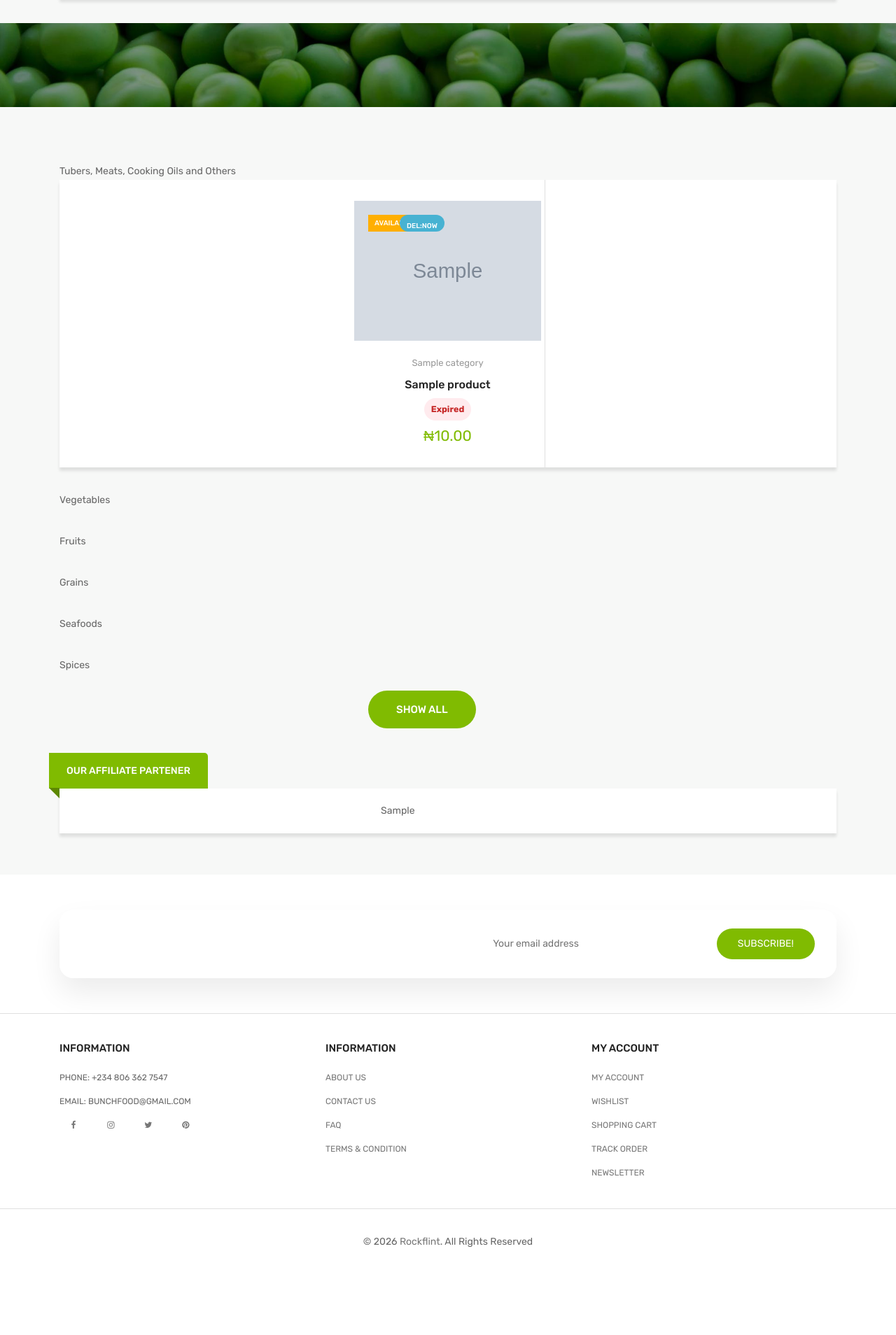
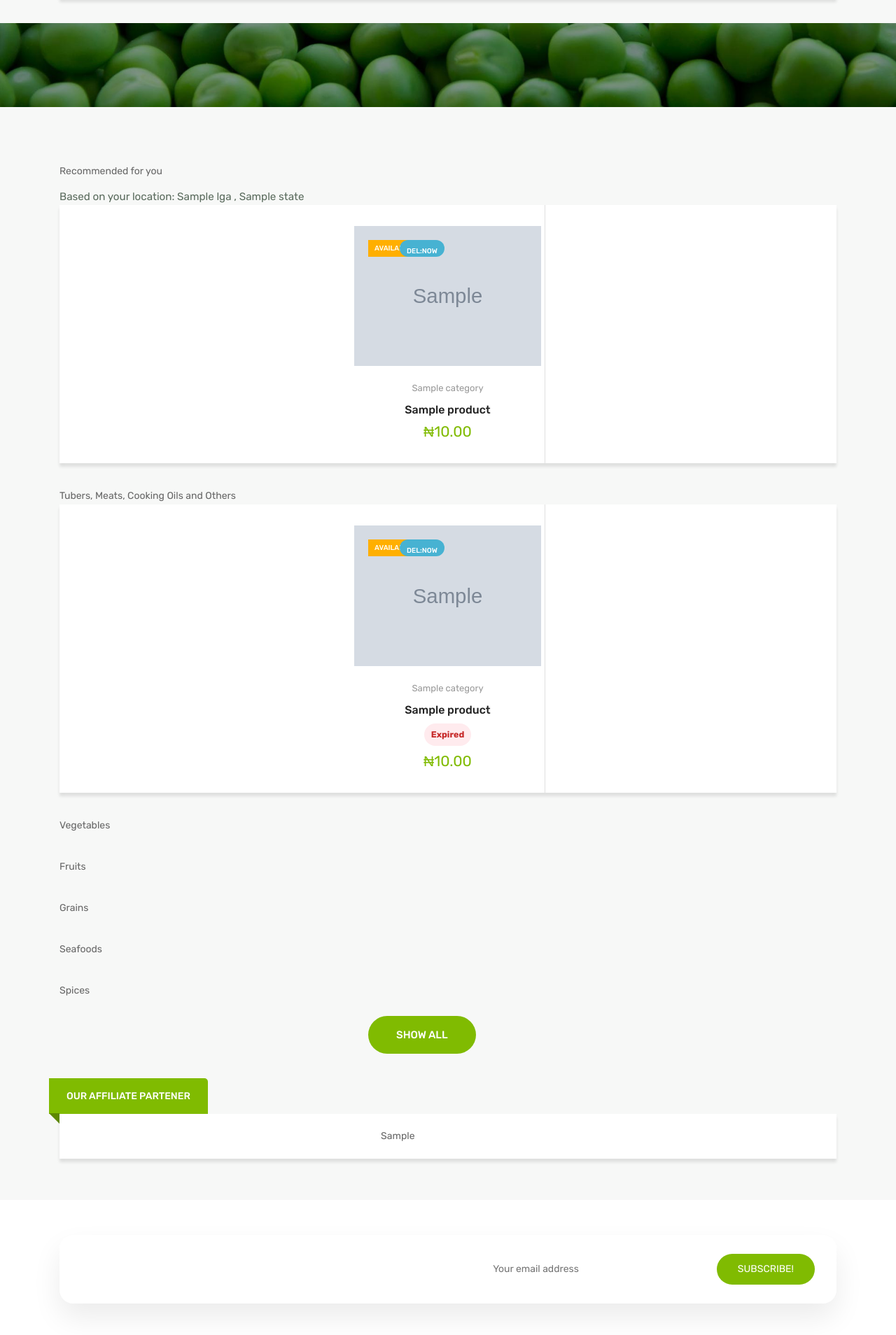
Before and after one commit to dera1992/seafood, a Django app: page / in a window 1280 px wide; the page is wider, and only the part inside the window is pictured. Shown: the part 1949-3857 px from the top of that part at 70% size. Before the commit the page ends 3731 px from the top of that part, so only its background shows below. Run offline with Django 3.2, Linux system fonts and the light colour scheme; a user stored in the database is signed in; tables that the repository leaves empty hold one stand-in row (values such as "Sample post"); grey boxes marked "Sample" are stand-in pictures; parts of the project's set-up code (start-up, migrations or seed data) failed here and were passed over; some libraries are stand-ins or nearby versions.

Commit message:
Add token similarity to recommendations

```diff
--- a/account/models.py
+++ b/account/models.py
@@ -1,11 +1,15 @@
+from django.conf import settings
 from django.db import models
-from django.contrib.gis.db import models as gis_models
-from django.contrib.gis.geos import Point
-from django.conf import settings
 from django.contrib.auth.models import AbstractUser
 from django.utils import timezone
 from geopy.geocoders import Nominatim
 from django.contrib.auth.models import AbstractBaseUser, BaseUserManager, PermissionsMixin
+
+if settings.GIS_ENABLED:
+    from django.contrib.gis.db import models as gis_models
+    from django.contrib.gis.geos import Point
+else:
+    gis_models = None
 
 
 class CustomUserManager(BaseUserManager):
@@ -100,7 +104,10 @@ class Shop(models.Model):
     postal_code = models.CharField(max_length=20, blank=True, null=True)
     logo = models.ImageField(upload_to="shops/logos/", blank=True)
 
-    location = gis_models.PointField(geography=True, blank=True, null=True)
+    if settings.GIS_ENABLED:
+        location = gis_models.PointField(geography=True, blank=True, null=True)
+    else:
+        location = models.CharField(max_length=255, blank=True, null=True)
 
     # Opening hours
     open_time = models.TimeField(default="08:00")
@@ -123,13 +130,10 @@ class Shop(models.Model):
         return self.name
 
     def save(self, *args, **kwargs):
-        if not self.location:
+        if settings.GIS_ENABLED and not self.location:
             if self.address and self.city and self.country:
-                try:
-                    geolocator = Nominatim(user_agent="ecommerce_app")
-                    location = geolocator.geocode(f"{self.address}, {self.city}, {self.country}")
-                except Exception:
-                    location = None
+                geolocator = Nominatim(user_agent="ecommerce_app")
+                location = geolocator.geocode(f"{self.address}, {self.city}, {self.country}")
                 if location:
                     self.location = Point(location.longitude, location.latitude, srid=4326)
         super().save(*args, **kwargs)
--- a/home/views.py
+++ b/home/views.py
@@ -23,10 +23,18 @@ from star_ratings.models import Rating
 from star_ratings.models import UserRating
 
 from owner.models import Affiliate
-from django.contrib.gis.geos import Point
-from django.contrib.gis.db.models.functions import Distance
-from django.contrib.gis.measure import D
+from search.recommendations import get_recommended_products
+from django.conf import settings
 from home.models import WishlistItem, WishlistNotification
+
+if settings.GIS_ENABLED:
+    from django.contrib.gis.geos import Point
+    from django.contrib.gis.db.models.functions import Distance
+    from django.contrib.gis.measure import D
+else:
+    Point = None
+    Distance = None
+    D = None
 
 
 @login_required
@@ -63,6 +71,11 @@ def category_chart(request):
 
 
 def nearby_shops(request):
+    if not settings.GIS_ENABLED:
+        return JsonResponse(
+            {"error": "Location-based search is unavailable because GIS support is disabled."},
+            status=503,
+        )
     lat = request.GET.get("lat")
     lng = request.GET.get("lng")
     radius_km = request.GET.get("radius", 5)
@@ -115,6 +128,7 @@ def home_list(request, category_slug=None):
     qs = Products.objects.all()
     categories = Category.objects.all()
     subcategories = SubCategory.objects.all()
+    recommended_products, user_location = get_recommended_products(request.user, limit=6)
 
     if category_slug:
         category = get_object_or_404(Category, slug=category_slug)
@@ -122,7 +136,9 @@ def home_list(request, category_slug=None):
     return render(request,'home/index.html', {'category': category,'categories': categories,'ads': ads,'ads_veg':ads_veg,
                                               'ads_fruits':ads_fruits,'ads_grains':ads_grains,'ads_seafood':ads_seafood,
                                               'ads_spices':ads_spices,'latests':latests,
-                                              'queryset': qs,'subcategories':subcategories,'queryset_list':queryset_list,'affiliates':affiliates})
+                                              'queryset': qs,'subcategories':subcategories,'queryset_list':queryset_list,
+                                              'affiliates':affiliates,'recommended_products': recommended_products,
+                                              'recommended_location': user_location})
 
 def ads_list(request, category_slug=None):
     category = None
--- /dev/null
+++ b/search/recommendations.py
@@ -0,0 +1,114 @@
+from collections import Counter
+import re
+
+from account.models import Profile
+from foodCreate.models import Products
+from order.models import OrderItem, Order
+
+
+def get_user_location(user):
+    profile = Profile.objects.filter(user=user).first()
+    latest_order = (
+        Order.objects.filter(user=user, is_ordered=True)
+        .select_related("billing_address__city", "billing_address__state")
+        .order_by("-created")
+        .first()
+    )
+    billing_address = latest_order.billing_address if latest_order else None
+    return {
+        "city": (billing_address.city.name if billing_address and billing_address.city else None)
+        or (profile.city if profile else None),
+        "state": (billing_address.state.name if billing_address and billing_address.state else None),
+    }
+
+
+def _tokenize(text):
+    return re.findall(r"[a-z0-9]+", (text or "").lower())
+
+
+def score_product(product, context):
+    score = 0
+    if product.discount_price:
+        score += 2
+    if product.category_id in context["preferred_categories"]:
+        score += 3 + min(context["category_counts"][product.category_id], 5) * 0.2
+    if product.shop_id in context["preferred_shops"]:
+        score += 2 + min(context["shop_counts"][product.shop_id], 5) * 0.2
+    if product.id in context["purchased_products"]:
+        score += 1
+    user_city = context["location"].get("city")
+    user_state = context["location"].get("state")
+    if user_city and product.shop.city and product.shop.city.lower() == user_city.lower():
+        score += 2
+    if user_state and product.shop.state and product.shop.state.lower() == user_state.lower():
+        score += 1
+    user_terms = context["user_terms"]
+    if user_terms:
+        product_terms = Counter(_tokenize(f"{product.title} {product.description}"))
+        overlap = sum(
+            min(count, user_terms[token])
+            for token, count in product_terms.items()
+            if token in user_terms
+        )
+        score += min(overlap, 6) * 0.5
+    return score
+
+
+def get_recommended_products(user, limit=12):
+    if not user.is_authenticated:
+        return [], {"city": None, "state": None}
+
+    purchased_items = (
+        OrderItem.objects.filter(user=user, is_ordered=True)
+        .select_related("item__category", "item__shop")
+    )
+    favourite_items = (
+        Products.objects.filter(favourite=user)
+        .select_related("category", "shop")
+    )
+
+    category_counts = Counter(
+        [item.item.category_id for item in purchased_items]
+        + [item.category_id for item in favourite_items]
+    )
+    shop_counts = Counter(
+        [item.item.shop_id for item in purchased_items]
+        + [item.shop_id for item in favourite_items]
+    )
+
+    user_terms = Counter(
+        token
+        for item in purchased_items
+        for token in _tokenize(f"{item.item.title} {item.item.description}")
+    )
+    user_terms.update(
+        token
+        for item in favourite_items
+        for token in _tokenize(f"{item.title} {item.description}")
+    )
+
+    context = {
+        "preferred_categories": set(category_counts.keys()),
+        "preferred_shops": set(shop_counts.keys()),
+        "category_counts": category_counts,
+        "shop_counts": shop_counts,
+        "purchased_products": {item.item_id for item in purchased_items},
+        "location": get_user_location(user),
+        "user_terms": user_terms,
+    }
+
+    candidate_products = (
+        Products.objects.filter(is_active=True, available=True)
+        .select_related("shop", "category")
+    )
+
+    scored_products = []
+    for product in candidate_products:
+        score = score_product(product, context)
+        if score > 0:
+            scored_products.append((score, product))
+
+    scored_products.sort(key=lambda item: item[0], reverse=True)
+    recommended_products = [product for _, product in scored_products[:limit]]
+
+    return recommended_products, context["location"]
--- a/search/urls.py
+++ b/search/urls.py
@@ -6,6 +6,7 @@ app_name = 'search'
 
 urlpatterns = [
     path('product_filter/',views.filter,name='product_filter'),
+    path('recommendations/', views.product_recommendations, name='recommendations'),
 #    path('ajax_filter/',views.ajax_filter,name='ajax_filter'),
 
 ]
--- a/templates/home/index.html
+++ b/templates/home/index.html
@@ -257,6 +257,70 @@
 
 					<!--=======  End of gallery product container  =======-->
 
+				</div>
+			</div>
+		</div>
+	</div>
+
+    <div class="slider multisale-slider mb-35">
+		<div class="container">
+			<div class="row">
+				<div class="col-lg-12">
+					<div class="section-title modern-section-title">
+						<span class="section-pill">Recommended for you</span>
+                        {% if recommended_location.city or recommended_location.state %}
+                            <p class="section-subtitle">
+                                Based on your location:
+                                {% if recommended_location.city %}{{ recommended_location.city }}{% endif %}
+                                {% if recommended_location.state %}{% if recommended_location.city %}, {% endif %}{{ recommended_location.state }}{% endif %}
+                            </p>
+                        {% endif %}
+					</div>
+				</div>
+			</div>
+			<div class="row">
+				<div class="col-lg-12">
+					<div class="multisale-slider-wrapper">
+                        {% for ad in recommended_products %}
+						<div class="gf-product multisale-slider-product">
+							<div class="image">
+								<a href="{{ ad.get_absolute_url }}">
+									<span class="{{ ad.get_label_display }}">{{ ad.get_status_display }}</span>
+                                    {% if ad.delivery %}
+                                        <span class="days">Del:{{ ad.delivery }}</span>
+                                    {% endif %}
+                                    {% for images in ad.get_second_image %}
+                                        {% thumbnail images.product_image "260x194" crop="10px 10px"  as im %}
+                                                <img  style="margin:{{ im|margin:"260x194" }}" src="{{ im.url }}" width="{{ im.x }}" height="{{ im.y }}" class="img-fluid "  />
+                                        {% endthumbnail %}
+                                    {% endfor %}
+								</a>
+								<div class="product-hover-icons" id = "part{{ ad.id }}">
+									{% include 'home/special_section.html' %}
+								</div>
+							</div>
+							<div class="product-content">
+								<div class="product-categories">
+									<a>{{ ad.category}}</a>
+								</div>
+								<h3 class="product-title"><a href="{{ ad.get_absolute_url }}">{{ ad.title }}</a></h3>
+								<div class="price-box">
+                                    {% if ad.discount_price %}
+                                      <span class="discounted-price">₦{{ ad.discount_price|intcomma}}</span>
+                                      <span class="main-price">₦{{ ad.discount_price|intcomma}}</span>
+                                     {% else %}
+                                      <span class="discounted-price">₦{{ ad.price|intcomma}}</span>
+                                    {% endif %}
+								</div>
+							</div>
+
+						</div>
+                        {% empty %}
+                            <div class="container-fluid">
+                                <h3 style="text-align:center;">No recommendations yet.</h3>
+                            </div>
+                        {% endfor %}
+					</div>
 				</div>
 			</div>
 		</div>
```
Also changed, not shown: seafood/settings.py (+6 -1 lines), search/views.py (+13 -0 lines), templates/search/recommendations.html (added, +89 -0 lines).
